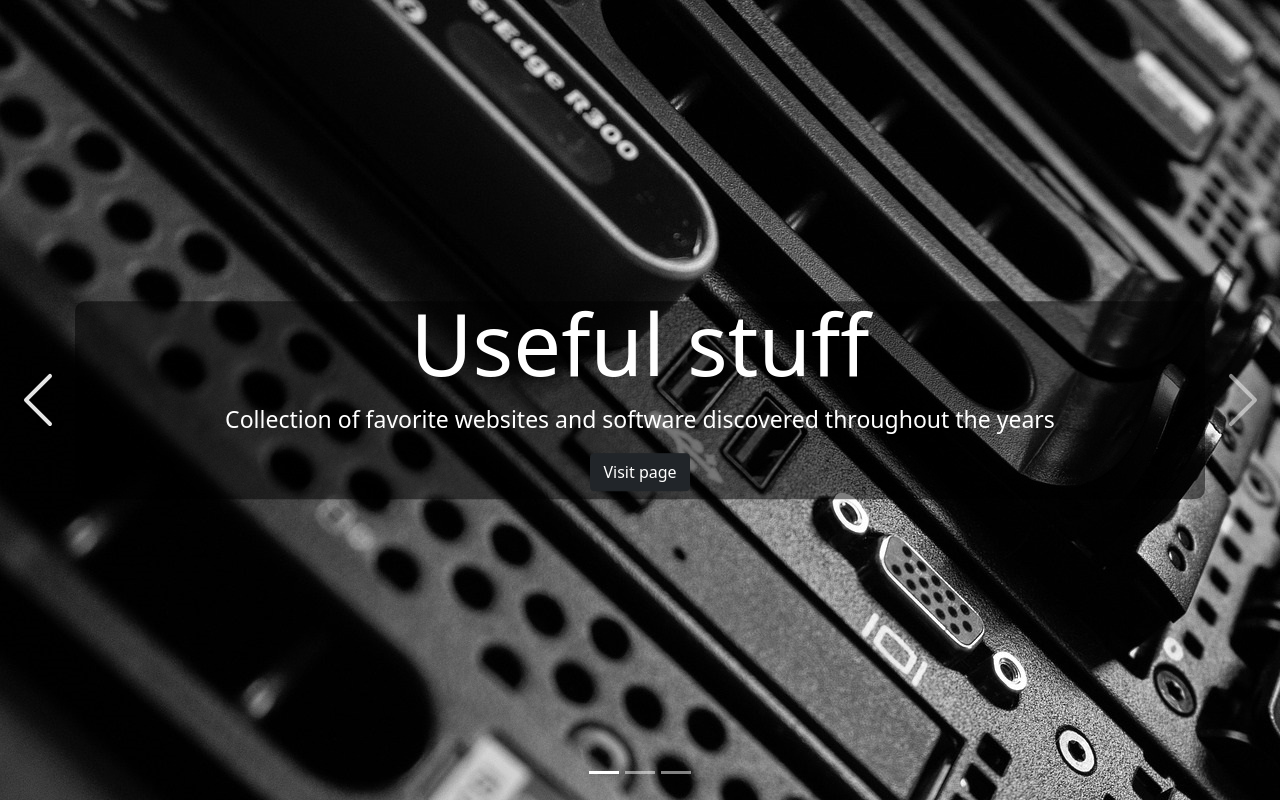
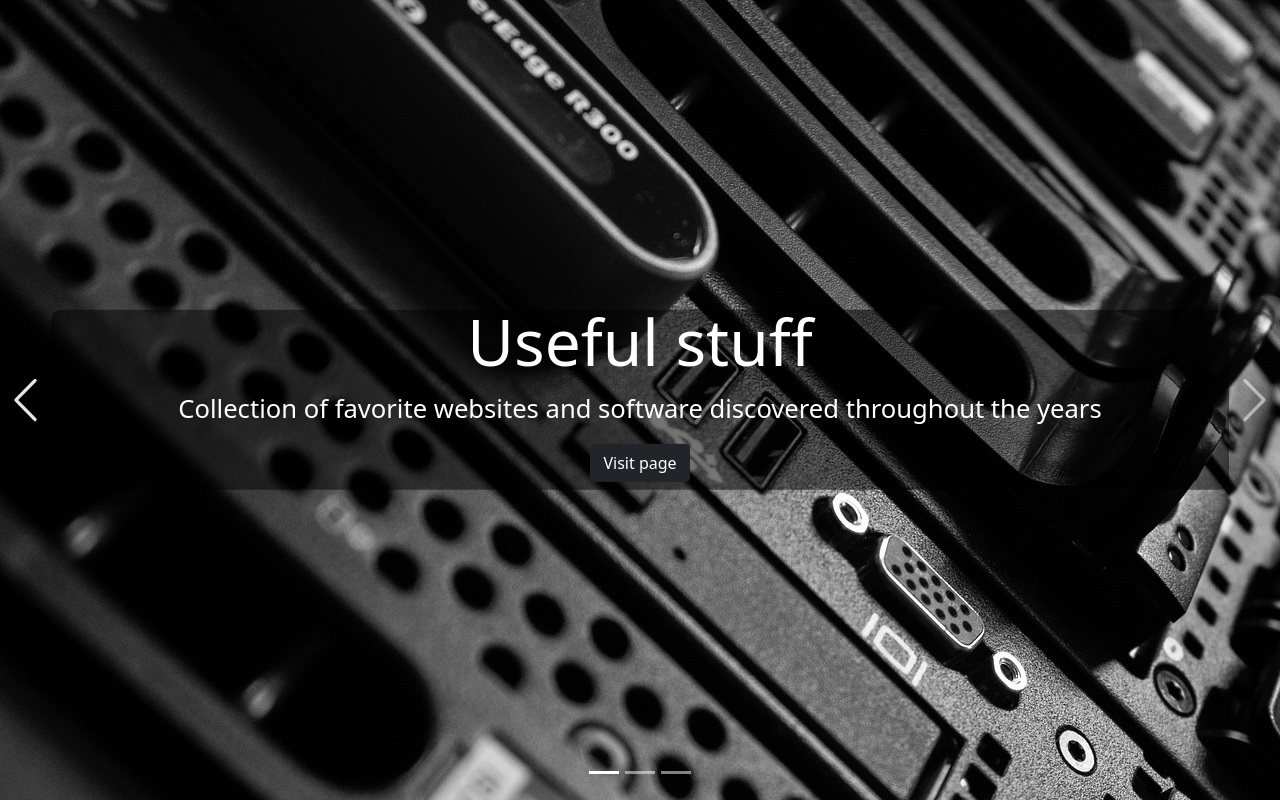
Before and after one commit to tavernhell/tavernhell.github.io, a plain HTML site: page index.html in a window 1280 px wide. Drawn offline with nearby package versions, Linux system fonts and the light colour scheme.

Commit message:
Font size from px to vw

```diff
--- a/index.css
+++ b/index.css
@@ -1,23 +1,26 @@
   :root {
-    --control-size: 75px;
+    --carousel-control-size: 4vw;
+    --carousel-control-icon-size: 4vw;
+    --title-size: 5vw;
+    --subtitle-size: 2vw;
   }
 
   .title {
-    font-size: 85px;
-    line-height: 85px;
+    font-size: var(--title-size);
+    line-height: var(--title-size);
   }
 
   .subtitle {
-    font-size: 23px;
+    font-size: var(--subtitle-size);
   }
 
   .carousel-control-prev, .carousel-control-next {
-    width: var(--control-size);
+    width: var(--carousel-control-size);
   }
 
   .carousel-control-next-icon, .carousel-control-prev-icon {
-    width: 4rem;
-    height: 4rem;
+    width: var(--carousel-control-icon-size);
+    height: var(--carousel-control-icon-size);
   }
 
   div.text-container {
@@ -28,5 +31,5 @@
     /* Vertical centring */
     top: 50%; transform: translateY(-50%);
     /* Left and right margin equals to carousel-control-prev */
-    left: var(--control-size); right: var(--control-size);
+    left: var(--carousel-control-size); right: var(--carousel-control-size);
   }
```
